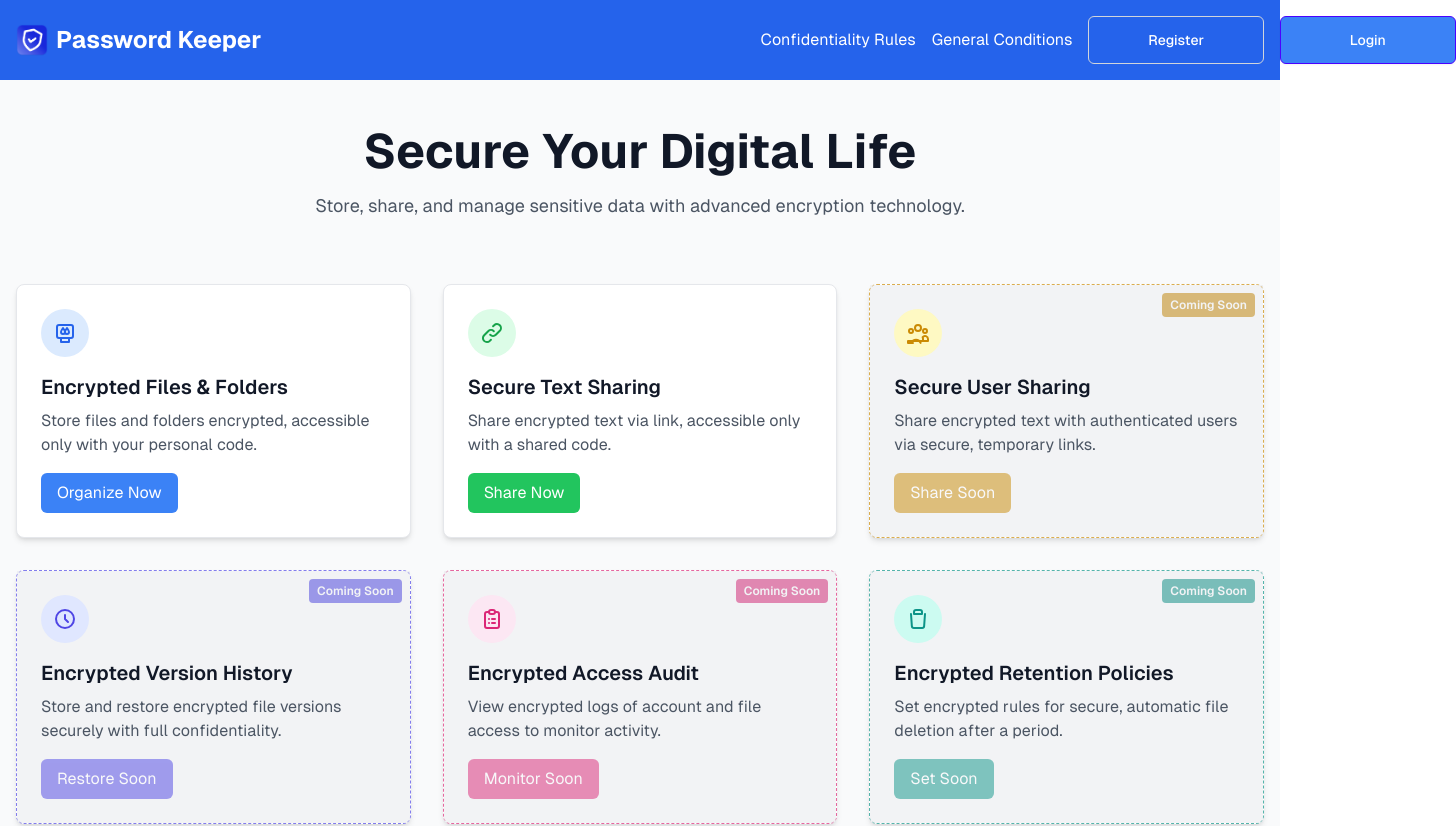
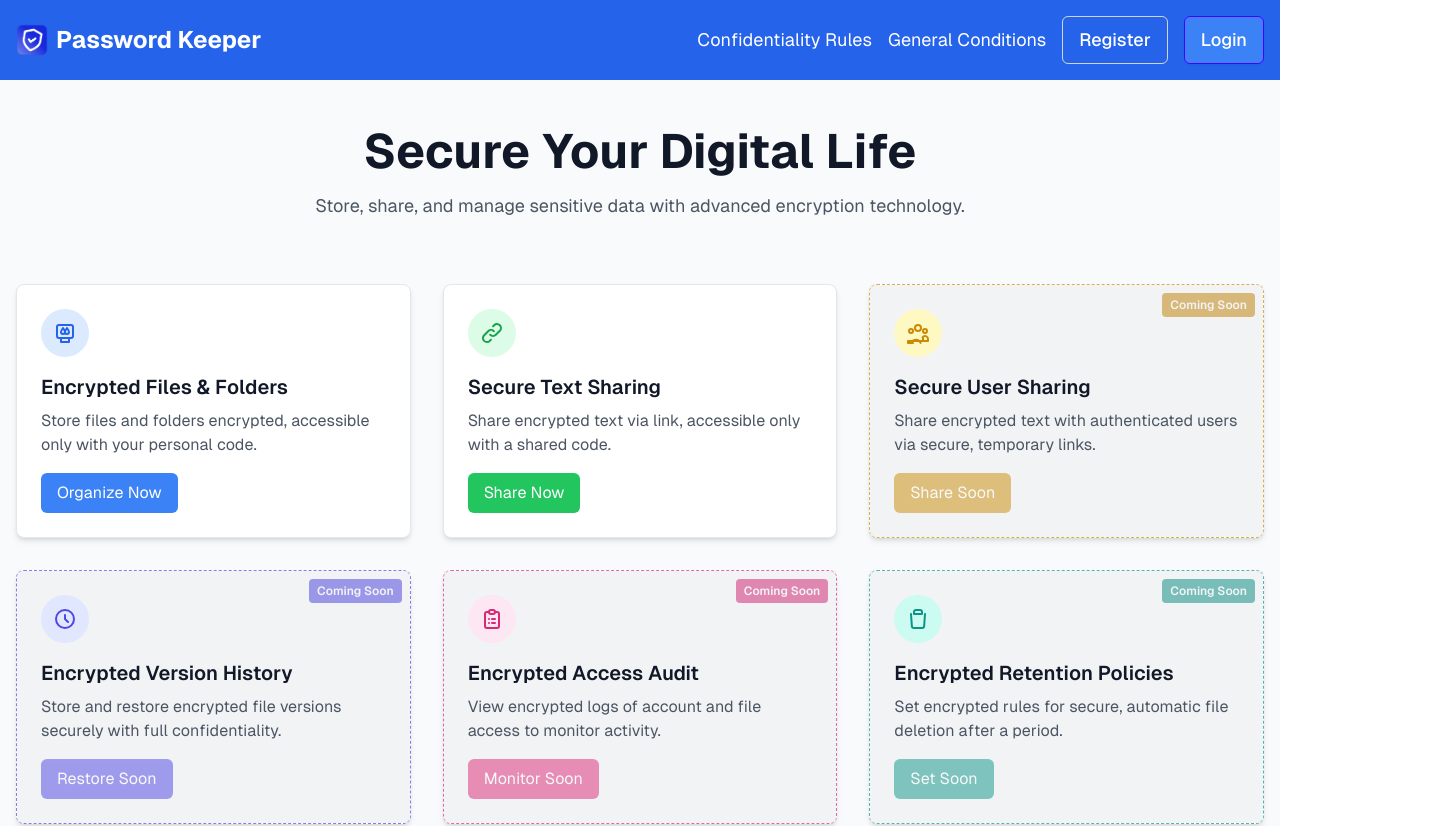
Before and after one commit to louisvolant/password-keeper-app, a Next.js app in the folder frontend/: page / in a window 1280 px wide. Shown: the top 826 px of the page, 1456 px wide, since content can reach past the window. Built offline with nearby package versions, Linux system fonts and the light colour scheme; no server answers.

Commit message:
Improved display of buttons

```diff
--- a/frontend/src/app/account/page.tsx
+++ b/frontend/src/app/account/page.tsx
@@ -80,14 +80,6 @@ export default function AccountPage() {
             </div>
             <div className="mt-4 flex gap-4">
               <Button
-                onClick={onLogout}
-                disabled={isDeleting}
-                variant="outline"
-                className="w-full border-blue-500 text-blue-500 hover:bg-blue-50 hover:border-blue-600 hover:text-blue-600 rounded-lg py-3 transition-all duration-200 disabled:opacity-50 disabled:cursor-not-allowed"
-              >
-                Logout
-              </Button>
-              <Button
                 onClick={handleAccountDeletion}
                 disabled={isDeleting}
                 variant="outline"
--- a/frontend/src/components/Header.tsx
+++ b/frontend/src/components/Header.tsx
@@ -32,7 +32,7 @@ export const Header = ({ toggleSidebar, isSidebarOpen }: HeaderProps) => {
 
   return (
     <header className="bg-blue-600 dark:bg-blue-800 text-white py-4">
-      <div className="container mx-auto px-4 flex items-center justify-between">
+      <div className="container mx-auto px-4 flex items-center justify-between max-w-screen-xl">
         {/* Left Section: Logo */}
         <div className="flex items-center">
           <Link href="/" className="flex items-center">
@@ -51,10 +51,10 @@ export const Header = ({ toggleSidebar, isSidebarOpen }: HeaderProps) => {
         {/* Right Section: Links and Buttons */}
         <div className="flex items-center space-x-4">
           <nav className="hidden md:flex space-x-4">
-            <Link href="/confidentiality-rules" className="hover:text-gray-200">
+            <Link href="/confidentiality-rules" className="hover:text-gray-200 text-lg">
               Confidentiality Rules
             </Link>
-            <Link href="/general-conditions" className="hover:text-gray-200">
+            <Link href="/general-conditions" className="hover:text-gray-200 text-lg">
               General Conditions
             </Link>
           </nav>
@@ -63,10 +63,10 @@ export const Header = ({ toggleSidebar, isSidebarOpen }: HeaderProps) => {
               <Link href="/account">
                 <Button
                   variant="outline"
-                  className="btn btn-outline border-gray-300 dark:border-gray-600 text-white hover:bg-gray-100 dark:hover:bg-gray-700 hover:text-gray-700 dark:hover:text-gray-300"
+                    className="btn btn-outline border-gray-300 dark:border-gray-600 text-white hover:bg-gray-100 dark:hover:bg-gray-700 hover:text-gray-700 dark:hover:text-gray-300 flex items-center px-2 py-1 text-lg"
                 >
                   <svg
-                    className="w-4 h-4 mr-2"
+                    className="w-5 h-5 mr-1"
                     fill="none"
                     stroke="currentColor"
                     viewBox="0 0 24 24"
@@ -79,16 +79,16 @@ export const Header = ({ toggleSidebar, isSidebarOpen }: HeaderProps) => {
                       d="M16 7a4 4 0 11-8 0 4 4 0 018 0zM12 14a7 7 0 00-7 7h14a7 7 0 00-7-7z"
                     />
                   </svg>
-                  Account
+                  <span>Account</span>
                 </Button>
               </Link>
               <Button
                 variant="default"
                 onClick={handleLogout}
-                className="btn btn-primary flex items-center text-white hover:bg-blue-700 dark:hover:bg-blue-900"
+                className="btn btn-primary flex items-center text-white hover:bg-blue-700 dark:hover:bg-blue-900 px-2 py-1 text-lg"
               >
                 <svg
-                  className="w-4 h-4 mr-2"
+                  className="w-5 h-5 mr-1"
                   fill="none"
                   stroke="currentColor"
                   viewBox="0 0 24 24"
@@ -101,7 +101,7 @@ export const Header = ({ toggleSidebar, isSidebarOpen }: HeaderProps) => {
                     d="M15.75 9V5.25A2.25 2.25 0 0013.5 3h-6a2.25 2.25 0 00-2.25 2.25v13.5A2.25 2.25 0 007.5 21h6a2.25 2.25 0 002.25-2.25V15M12 9l-3 3m0 0l3 3m-3-3h12.75"
                   />
                 </svg>
-                Logout
+                <span>Logout</span>
               </Button>
             </div>
           ) : (
@@ -109,14 +109,14 @@ export const Header = ({ toggleSidebar, isSidebarOpen }: HeaderProps) => {
               <Button
                 variant="outline"
                 onClick={openRegisterModal}
-                className="btn btn-outline border-gray-300 dark:border-gray-600 text-white hover:bg-gray-100 dark:hover:bg-gray-700 hover:text-gray-700 dark:hover:text-gray-300"
+                className="btn btn-outline border-gray-300 dark:border-gray-600 text-white hover:bg-gray-100 dark:hover:bg-gray-700 hover:text-gray-700 dark:hover:text-gray-300 px-2 py-1 text-lg"
               >
                 Register
               </Button>
               <Button
                 variant="default"
                 onClick={openLoginModal}
-                className="btn btn-primary bg-blue-500 hover:bg-blue-600 dark:bg-blue-400 dark:hover:bg-blue-500 text-white"
+                className="btn btn-primary bg-blue-500 hover:bg-blue-600 dark:bg-blue-400 dark:hover:bg-blue-500 text-white px-2 py-1 text-lg"
               >
                 Login
               </Button>
--- a/frontend/src/components/ui/button.tsx
+++ b/frontend/src/components/ui/button.tsx
@@ -7,7 +7,7 @@ interface ButtonProps extends ButtonHTMLAttributes<HTMLButtonElement> {
 
 export const Button = forwardRef<HTMLButtonElement, ButtonProps>(
   ({ className = '', variant = 'default', children, ...props }, ref) => {
-    const baseStyle = 'w-full px-4 py-2 rounded-md font-medium transition-colors focus:outline-none focus:ring-2 focus:ring-offset-2';
+    const baseStyle = 'px-4 py-2 rounded-md font-medium transition-colors focus:outline-none focus:ring-2 focus:ring-offset-2';
     const variants = {
       default: 'bg-blue-500 text-white hover:bg-blue-600 focus:ring-blue-500 dark:bg-blue-400 dark:hover:bg-blue-500',
       outline: 'border border-gray-300 hover:bg-gray-50 focus:ring-blue-500 dark:border-gray-600 dark:hover:bg-gray-700 dark:text-gray-300'
```
